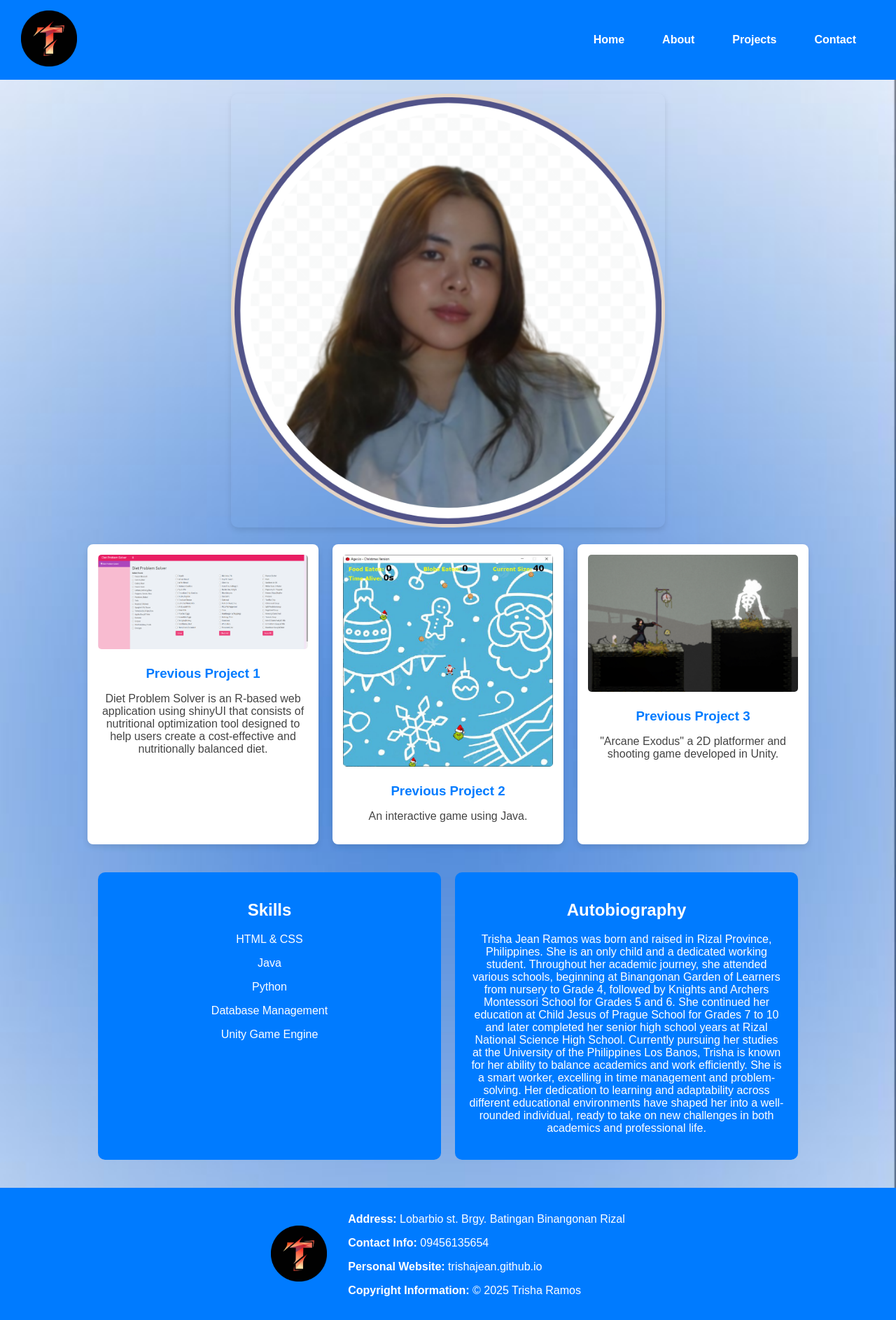
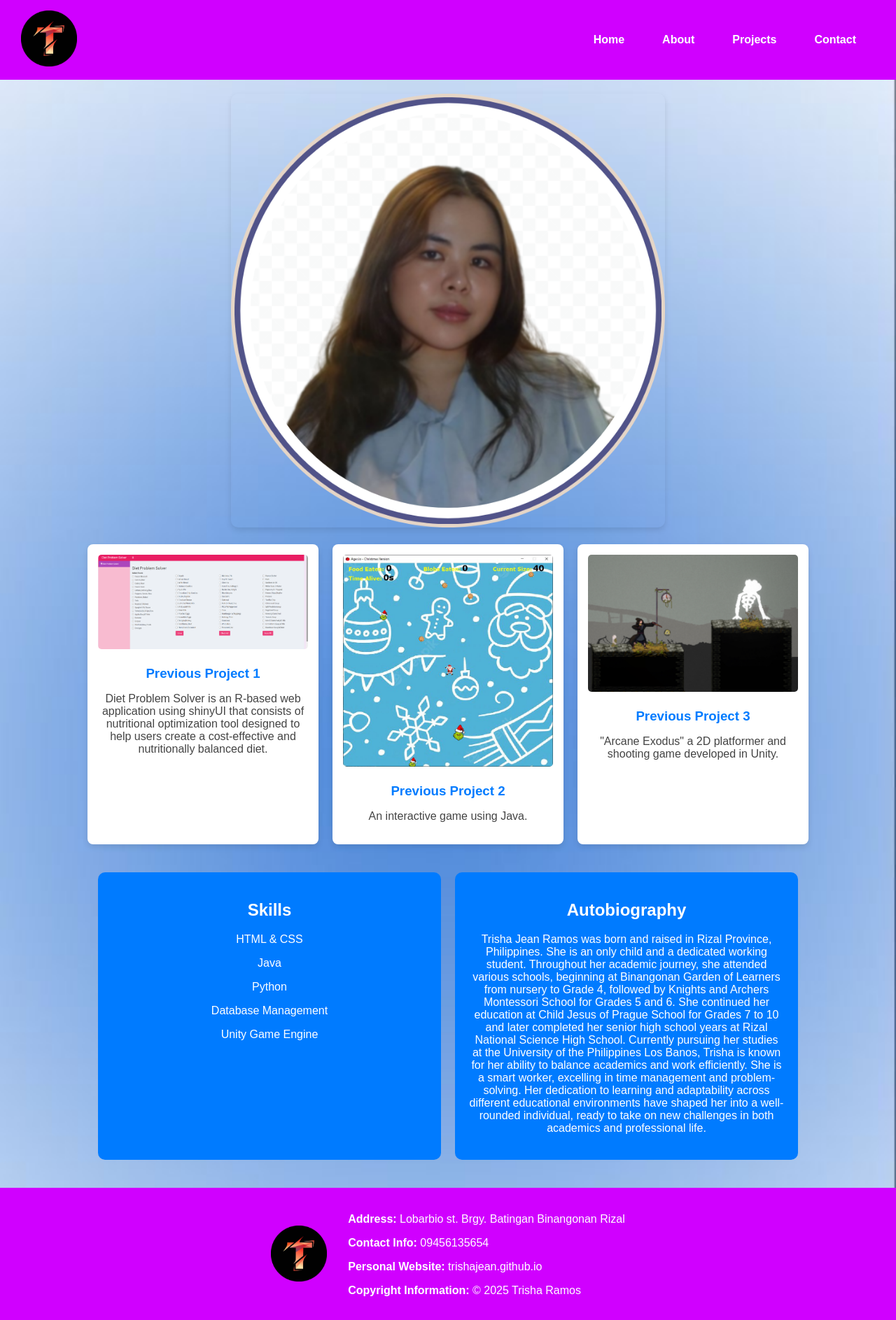
Before and after one commit to CMSC100-Laboratory/html-and-css-trishajean, a plain HTML site: page index.html in a window 1280 px wide. Shown: the top 1887 px of the page at 70% size. Drawn offline with Linux system fonts and the light colour scheme.

Commit message:
adjusted color

```diff
--- a/style.css
+++ b/style.css
@@ -18,7 +18,7 @@ header {
     justify-content: space-between;
     align-items: center;
     flex-wrap: wrap;
-    background-color: #007BFF;
+    background-color: #d000ff;
     color: #fff;
     padding: 15px 30px;
 }
@@ -123,7 +123,7 @@ nav a:hover {
 
 /* footer */
 footer {
-    background-color: #007BFF;
+    background-color: #d000ff;
     color: #fff;
     padding: 20px;
     text-align: center;
```
